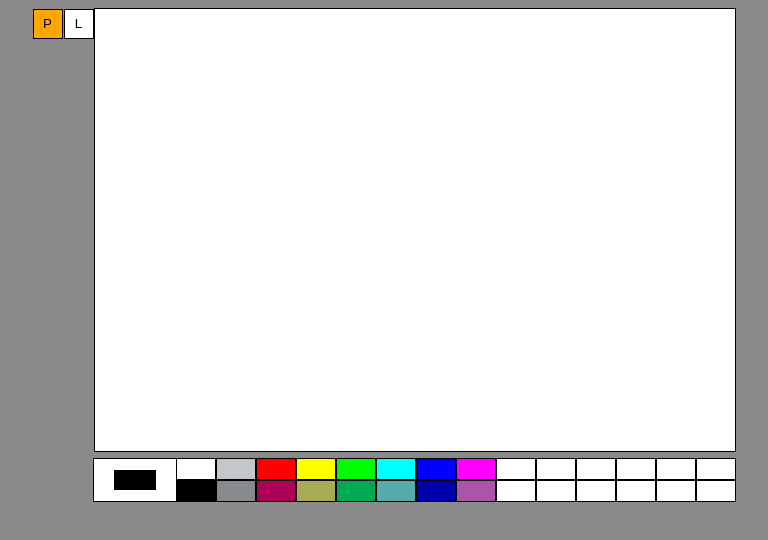
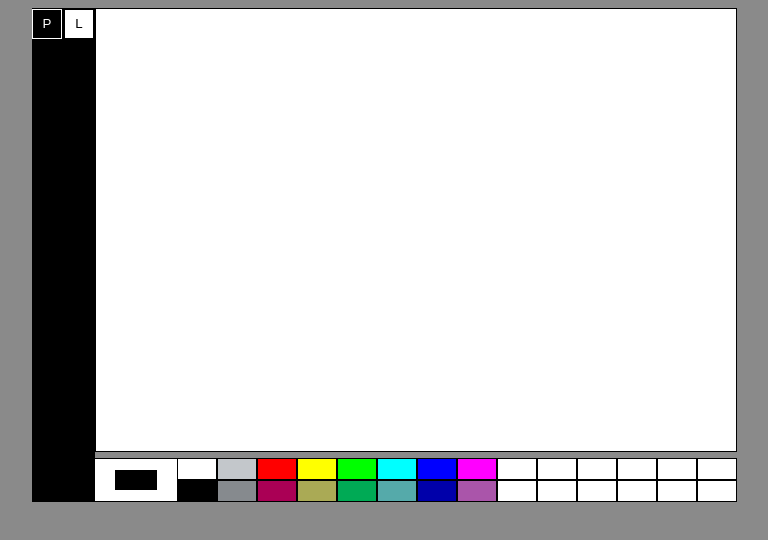
Before and after one commit to nishanthjayram/paintbrush, a React (Vite) app: page / in a window 1280 px wide. Shown: the top 540 px of the page, without its empty margins (256-1024 px from the left). Built offline with nearby package versions, Linux system fonts and the light colour scheme.

Commit message:
Updated styling for toolbar.
Added a wrapper div element for the toolbar with flex styling. Tool
icons are now 100% inverted when active, replicating the behavior of
selected tools in Paintbrush.

```diff
--- a/src/components/ToolBar/Tool/Tool.module.css
+++ b/src/components/ToolBar/Tool/Tool.module.css
@@ -8,5 +8,5 @@
 }
 
 .active {
-  background-color: #ffa500;
+  filter: invert(100%);
 }
--- a/src/components/ToolBar/ToolBar.module.css
+++ b/src/components/ToolBar/ToolBar.module.css
@@ -1,3 +1,11 @@
+.wrapper {
+  display: flex;
+  flex-flow: column nowrap;
+  background-color: black;
+}
+
 .toolbar {
-  display: flex;
+  display: grid;
+  grid-template-columns: repeat(2, 1fr);
+  gap: 1px;
 }
--- a/src/components/ToolBar/ToolBar.tsx
+++ b/src/components/ToolBar/ToolBar.tsx
@@ -8,10 +8,12 @@
 };
 const ToolBar = ({ tools, state, dispatch }: TProps) => {
   return (
-    <div className={styles.toolbar}>
-      {tools.map((tool) => (
-        <Tool key={tool} tool={tool} state={state} dispatch={dispatch} />
-      ))}
+    <div className={styles.wrapper}>
+      <div className={styles.toolbar}>
+        {tools.map((tool) => (
+          <Tool key={tool} tool={tool} state={state} dispatch={dispatch} />
+        ))}
+      </div>
     </div>
   );
 };
```
